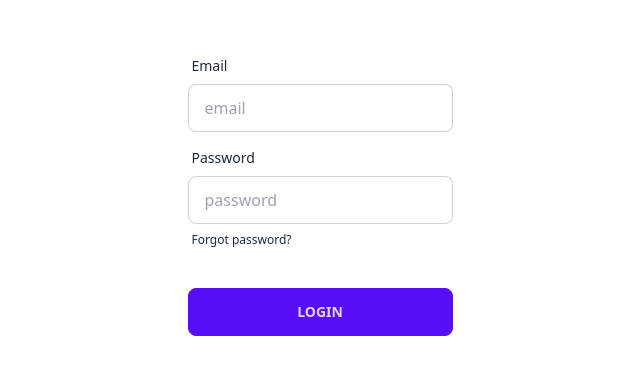
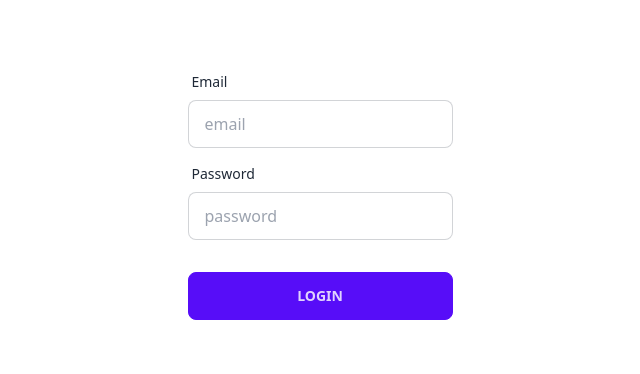
Before and after one commit to teamy2/examination, a SvelteKit app: page /login in a window 1280 px wide. Shown: the part 208-582 px from the top of the page, without its empty margins (320-960 px from the left). Built offline with nearby package versions, Linux system fonts and the light colour scheme.

Commit message:
feat: removed forgot password

```diff
--- a/src/routes/login/+page.svelte
+++ b/src/routes/login/+page.svelte
@@ -21,9 +21,6 @@
 				class="input input-bordered"
 				required
 			/>
-			<label class="label">
-				<a href="#" class="label-text-alt link link-hover">Forgot password?</a>
-			</label>
 		</div>
 		<div class="form-control mt-6">
 			<button class="btn btn-primary">Login</button>
```
